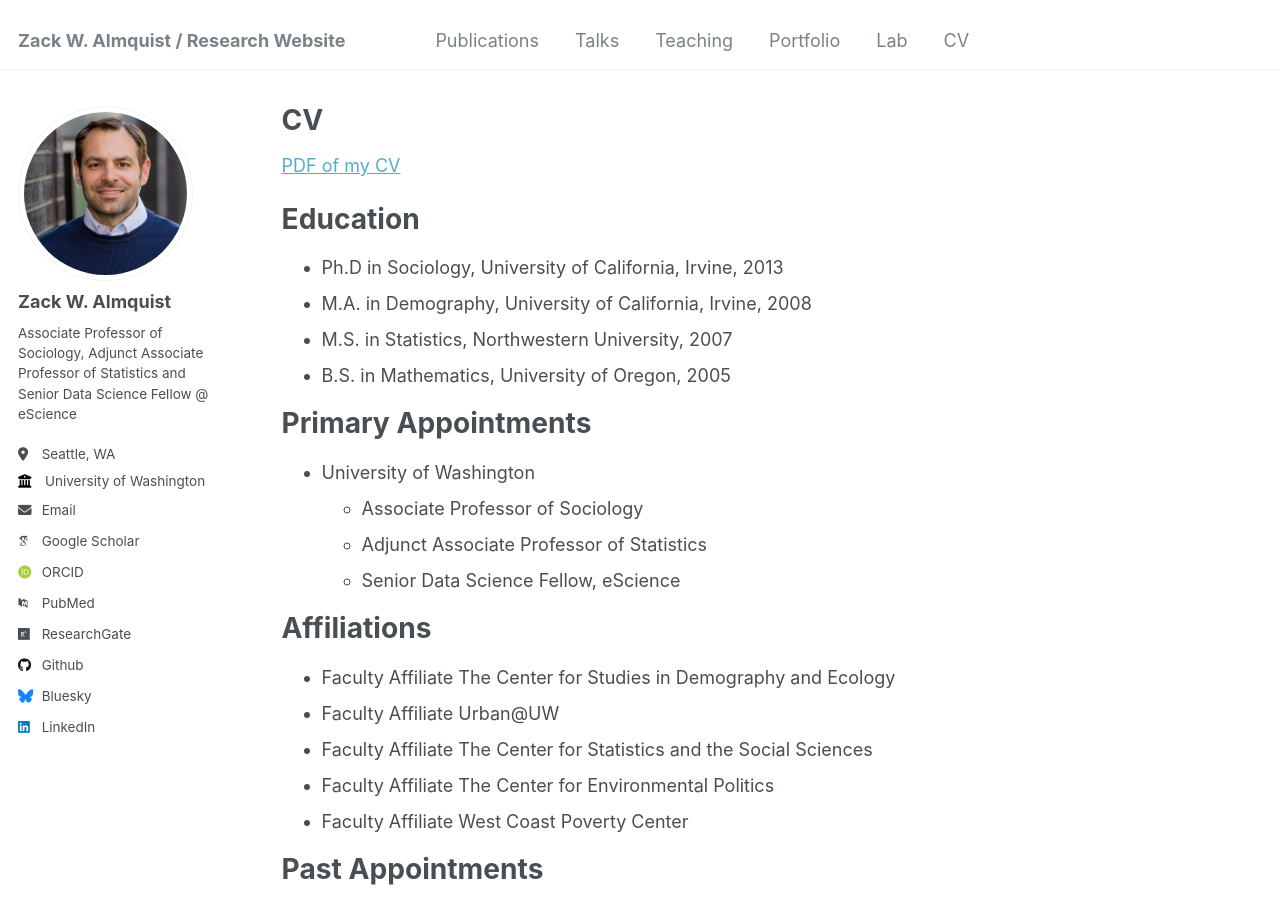
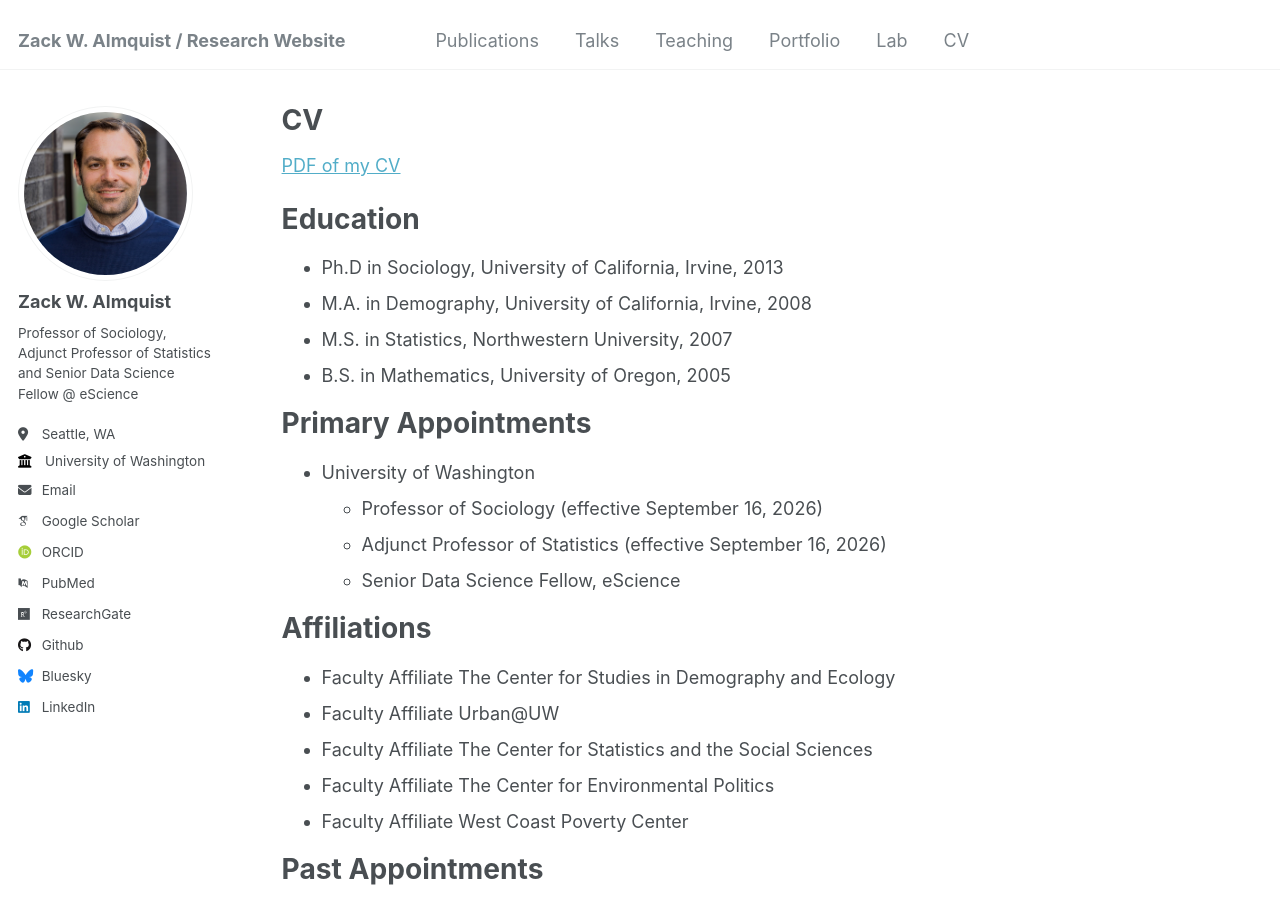
Before and after one commit to zalmquist/zalmquist.github.io, a Jekyll site: the page built from _pages/cv.md, in a window 1280 px wide and 900 px high. Built offline with Jekyll 4.4.1, drawn with Linux system fonts in a browser that asks for light colours; some web fonts are replaced.

Commit message:
Promote to Professor of Sociology (effective September 16, 2026)
Update title to Professor / Adjunct Professor across the profile bio,
sidebar config, CV primary appointments, and lab page.

Co-Authored-By: Claude Opus 4.8 (1M context) <noreply@anthropic.com>

```diff
--- a/_config.yml
+++ b/_config.yml
@@ -24,7 +24,7 @@ author:
   avatar           : "profile.png"
   name             : "Zack W. Almquist"
   pronouns         : # example: "she/her"
-  bio              : "Associate Professor of Sociology, Adjunct Associate Professor of Statistics and Senior Data Science Fellow @ eScience"
+  bio              : "Professor of Sociology, Adjunct Professor of Statistics and Senior Data Science Fellow @ eScience"
   location         : "Seattle, WA"
   employer         : "University of Washington"
   uri              : # URL
--- a/_pages/cv.md
+++ b/_pages/cv.md
@@ -22,8 +22,8 @@ Education
 Primary Appointments
 ======
 * University of Washington
-  * Associate Professor of Sociology
-  * Adjunct Associate Professor of Statistics
+  * Professor of Sociology (effective September 16, 2026)
+  * Adjunct Professor of Statistics (effective September 16, 2026)
   * Senior Data Science Fellow, eScience
 
 Affiliations
```
Also changed, not shown: _pages/about.md (+1 -1 lines), _pages/lab.md (+1 -1 lines).
